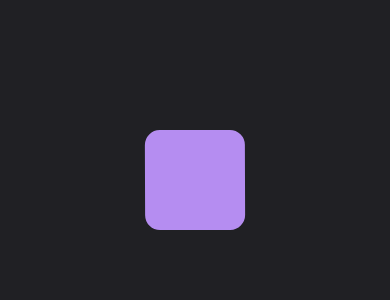
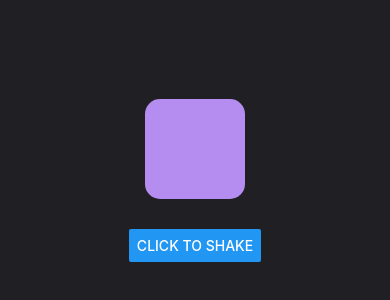
Before and after one commit to GrafSousa/react-native-animations, a React Native app: screen / in a window 390 px wide. Shown: the part 242-542 px from the top of the page. Built offline with nearby package versions, Linux system fonts and the light colour scheme.

Commit message:
feat: create Wobble animation

```diff
--- a/App.tsx
+++ b/App.tsx
@@ -8,7 +8,7 @@ import * as Animate from './src/components';
 export default function App() {
   return (
     <View style={styles.container}>
-      <Animate.Rotation />
+      <Animate.Wobble />
       <StatusBar style='auto' />
     </View>
   );
--- /dev/null
+++ b/src/components/Wobble/index.tsx
@@ -0,0 +1,41 @@
+import { View, Button } from 'react-native';
+import Animated, {
+  Easing,
+  useAnimatedStyle,
+  useSharedValue,
+  withRepeat,
+  withSequence,
+  withTiming,
+} from 'react-native-reanimated';
+
+import { styles } from './styles';
+
+const ANGLE = 15;
+
+export function Wobble() {
+  const rotation = useSharedValue(0);
+
+  const animatedStyle = useAnimatedStyle(() => ({
+    transform: [{ rotateZ: `${rotation.value}deg` }],
+  }));
+
+  const handlePress = () => {
+    rotation.value = withSequence(
+      withTiming(-ANGLE),
+      withRepeat(
+        withTiming(ANGLE, { duration: 100, easing: Easing.elastic(1.5) }),
+        7,
+        true
+      ),
+      withTiming(0, { duration: 100, easing: Easing.elastic(1.5) })
+    );
+  };
+
+  return (
+    <View style={styles.container}>
+      <Animated.View style={[styles.box, animatedStyle]} />
+
+      <Button title='Click to shake' onPress={handlePress} />
+    </View>
+  );
+}
--- /dev/null
+++ b/src/components/Wobble/styles.ts
@@ -0,0 +1,18 @@
+import { StyleSheet } from 'react-native';
+import { THEME } from '../../styles/theme';
+
+export const styles = StyleSheet.create({
+  container: {
+    flex: 1,
+    flexDirection: 'column',
+    alignItems: 'center',
+    justifyContent: 'center',
+  },
+  box: {
+    width: 100,
+    height: 100,
+    marginBottom: 30,
+    borderRadius: 15,
+    backgroundColor: THEME.COLORS.PURPLE_100,
+  },
+});
--- a/src/components/index.tsx
+++ b/src/components/index.tsx
@@ -1,4 +1,5 @@
 import { Tabs } from './Tabs';
+import { Wobble } from './Wobble';
 import { Rotation } from './Rotation';
 import { WithTiming } from './WithTiming';
 import { ShakeAnimation } from './ShakeAnimation';
@@ -7,6 +8,7 @@ import { IncreaseWidthAnimation } from './IncreaseWidthAnimation';
 
 export {
   Tabs,
+  Wobble,
   Rotation,
   WithTiming,
   ShakeAnimation,
```
